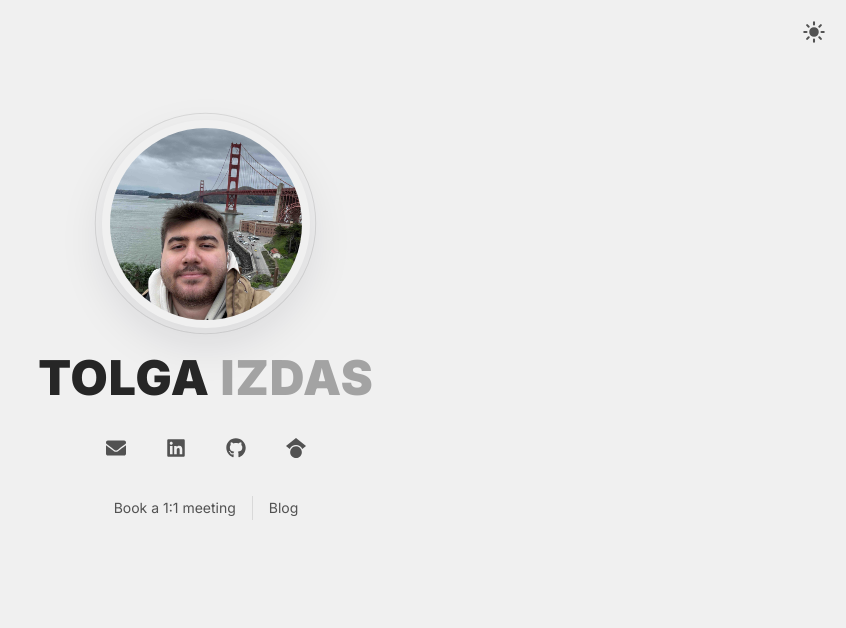
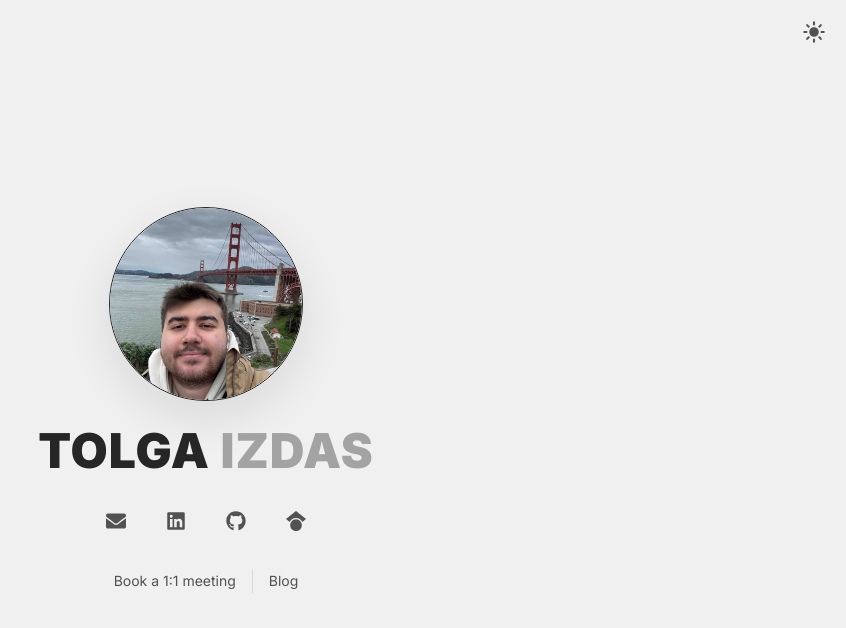
Before and after one commit to tolgaizdas/personal-website, a Next.js app: page / in a window 1280 px wide. Shown: the top 628 px of the page, without its empty margins (434-1280 px from the left). Built offline with nearby package versions, Linux system fonts and the light colour scheme.

Commit message:
style: adjust padding and border styles in Introduction component for improved layout

```diff
--- a/src/app/page.js
+++ b/src/app/page.js
@@ -5,7 +5,7 @@ export default async function Home() {
   const introduction = aboutMe.subsections?.[0];
 
   return (
-    <div className="h-screen overflow-hidden pb-[10rem]">
+    <div className="h-screen overflow-hidden pb-0 [@media(min-height:813px)]:pb-[10rem]">
       <main className="h-full">
         <Introduction information={information} introduction={introduction} />
       </main>
--- a/src/components/layout/Introduction.jsx
+++ b/src/components/layout/Introduction.jsx
@@ -24,8 +24,8 @@ const Introduction = ({ information, introduction }) => {
           className="fade-in relative p-[0.1rem]"
           style={{ "--enter-delay": "160ms" }}
         >
-          <div className="absolute inset-0 scale-105 rounded-full border border-black/10 dark:border-white/10" />
-          <div className="relative overflow-hidden rounded-full p-2 shadow-[0_16px_45px_rgba(15,23,42,0.1)] dark:bg-white/[0.03]">
+          <div className="absolute inset-0 scale-105 rounded-full" />
+          <div className="relative overflow-hidden rounded-full border border-neutral-800 dark:border-neutral-300 shadow-[0_16px_45px_rgba(15,23,42,0.1)] dark:bg-white/[0.03]">
             <Image
               src="/images/profile.jpg"
               alt={`${information.name} portrait`}
@@ -40,7 +40,7 @@ const Introduction = ({ information, introduction }) => {
 
       <div className="w-full max-w-3xl text-center">
         <h1
-          className="fade-in-up whitespace-nowrap text-5xl font-black uppercase tracking-[0.02em] text-neutral-800 dark:text-neutral-300"
+          className="fade-in-up sm:whitespace-nowrap text-5xl font-black uppercase tracking-[0.02em] text-neutral-800 dark:text-neutral-300"
           style={{ "--enter-delay": "240ms" }}
         >
           <span>{firstName}</span>{" "}
```
